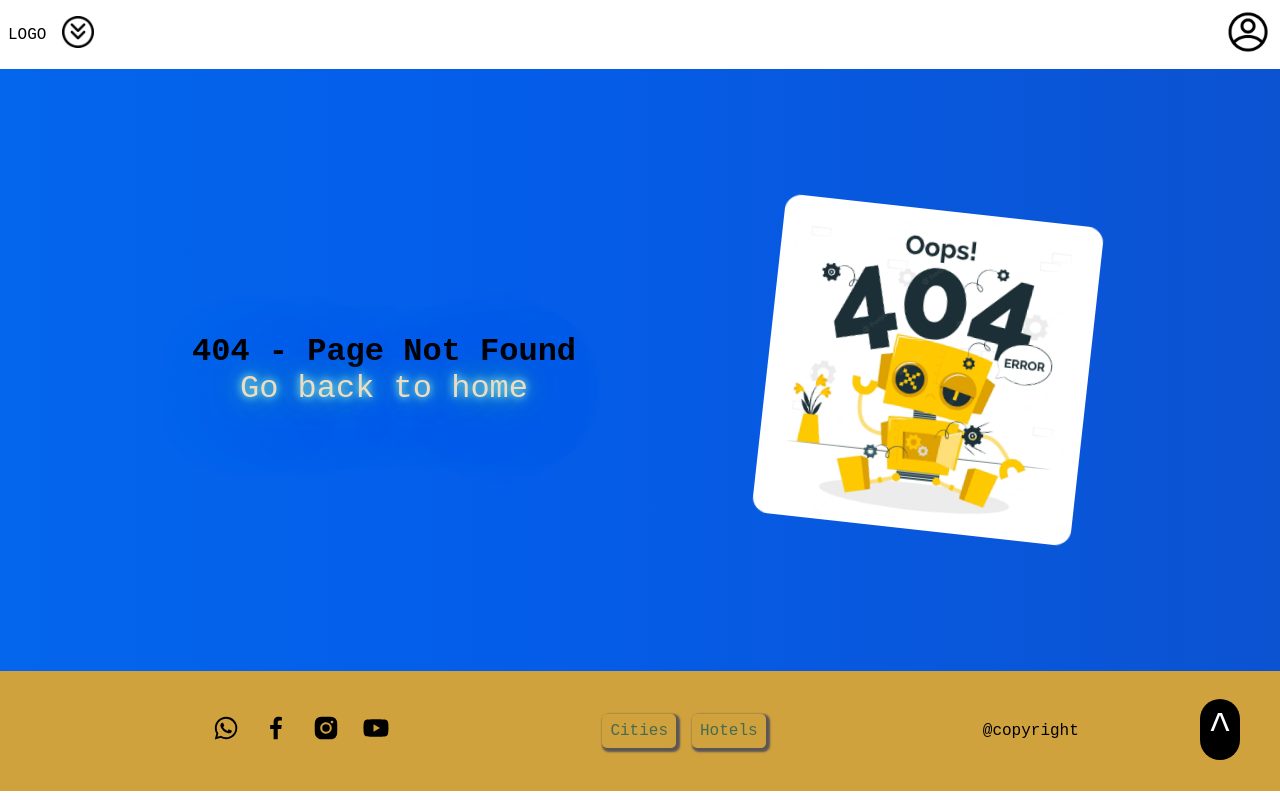
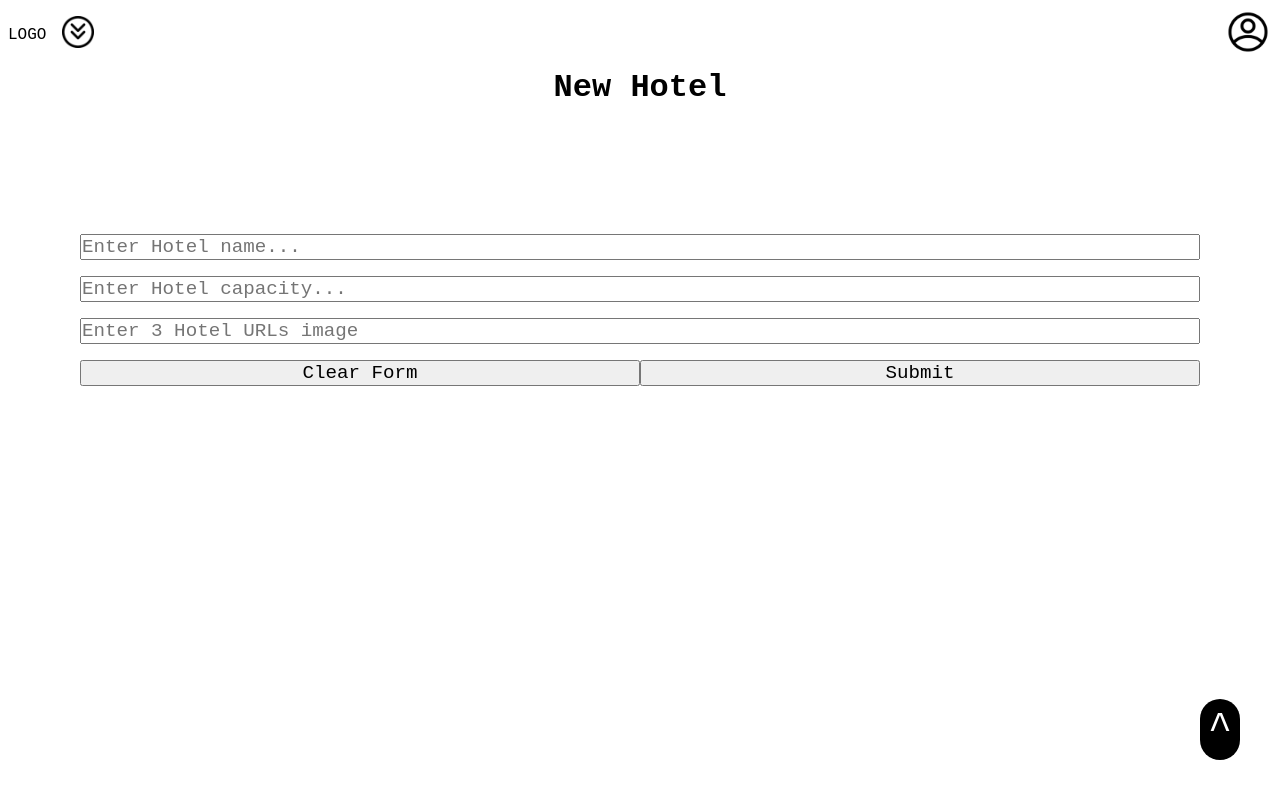
Before and after one commit to EmilioLubo/my-itinerary-two-devs, a React (Create React App) app: page /newhotel in a window 1280 px wide. Before the commit this address had no page. Shown: the top 800 px of the page. Built offline with nearby package versions, Linux system fonts and the light colour scheme.

Commit message:
form new Hotel

```diff
--- a/src/App.js
+++ b/src/App.js
@@ -10,6 +10,7 @@ import { Cities } from "./pages/Cities";
 import { City } from "./pages/City";
 import { NewCity } from "./pages/NewCity";
 import { Hotel } from "./pages/Hotel";
+import NewHotel from "./pages/NewHotel";
 
 function App() {
   return (
@@ -22,6 +23,7 @@ function App() {
       <Route path="/cities" element={<Cities/>}/>
       <Route path="/cities/:id" element={<City/>}/>
       <Route path="/newcity" element={<NewCity/>}/>
+      <Route path="/newhotel" element={<NewHotel/>}/>
       <Route path="/Hotels/:id" element={<Hotel/>}/>
       <Route path="*" element={<NotFoundPage/>}></Route>
     </Routes>
--- a/src/components/DropDown.jsx
+++ b/src/components/DropDown.jsx
@@ -22,7 +22,7 @@ export const DropDown = () => {
                 <ul className={`${isOpen ? '' : 'hidden'} drop-list`}>
                     <li><Link to='/'>Home</Link></li>
                     <li><Link to="/cities">Cities</Link></li>
-                    <li><Link>Hotels</Link></li>
+                    <li><Link to='/Hotels'>Hotels</Link></li>
                 </ul>
             </div>
   )
--- a/src/pages/Hotels.jsx
+++ b/src/pages/Hotels.jsx
@@ -3,6 +3,7 @@ import CardHotel from '../components/CardHotel'
 
 export default function Hotels() {
     let [data,setData]= useState([])
+    let [selectDefault, setSelectDefault] = useState('')
 
 
     const dato = async()=>{
@@ -16,14 +17,14 @@ export default function Hotels() {
         dato()
     },[])
 
+    let hand = (e) => {
+        setSelectDefault(e.target.value)
+        console.log(e.target.value)
+    }
+
     let inputs =(e)=>{
         // eslint-disable-next-line
-        let valor = e.target.value
-        console.log(valor)
-    }
-    let selected =(e)=>{
-        // eslint-disable-next-line
-        let valor = e.target.value
+        let valor = [e.target.value]
         console.log(valor)
     }
 
@@ -34,7 +35,7 @@ export default function Hotels() {
     <div className='w-100'>
         <form className='w-100 flex j-evenly mb-3 '>
             <input placeholder='Buscar...' onChange={inputs}/>
-            <select onChange={selected}>
+            <select  name='Select' value={selectDefault} onChange={hand} >
                 <option>Select</option>
                 <option value='top' >Ascend</option>
                 <option value='down'>Descend</option>
--- /dev/null
+++ b/src/pages/NewHotel.jsx
@@ -0,0 +1,31 @@
+import React,{useState} from 'react'
+
+export default function NewHotel() {
+
+
+    let submit = (e) =>{
+        e.preventDefault()
+        let photo = e.target.photo.value || '/img/no-image.png'
+        let newhotel = {
+            name: e.target.name.value,
+            photo: photo,
+            capacity: e.target.capacity.value,
+        }
+        localStorage.setItem('new city', JSON.stringify(newhotel))
+    }
+
+  return (
+    <div className='w-100 h-100 flex f-column g-3'>
+        <h1 className="text-center">New Hotel</h1>
+        <form className='flex f-column g-1 p-5 fs-3' onSubmit={submit}>
+            <input className="fs-2" type="text" name='name' placeholder='Enter Hotel name...' required/>
+            <input className="fs-2" type="number" name="population" min={1} placeholder='Enter Hotel capacity...' required/>
+            <input className="fs-2" type='url' name="photo" placeholder='Enter 3 Hotel URLs image'/>
+            <div className='flex j-between'>
+                <input className='w-50 fs-2' type="reset" value="Clear Form" />
+                <input className='w-50 fs-2' type="submit" value="Submit" />
+            </div>
+        </form>
+    </div>
+  )
+}
```
Also changed, not shown: public/data/hotels.json (+9 -8 lines).
